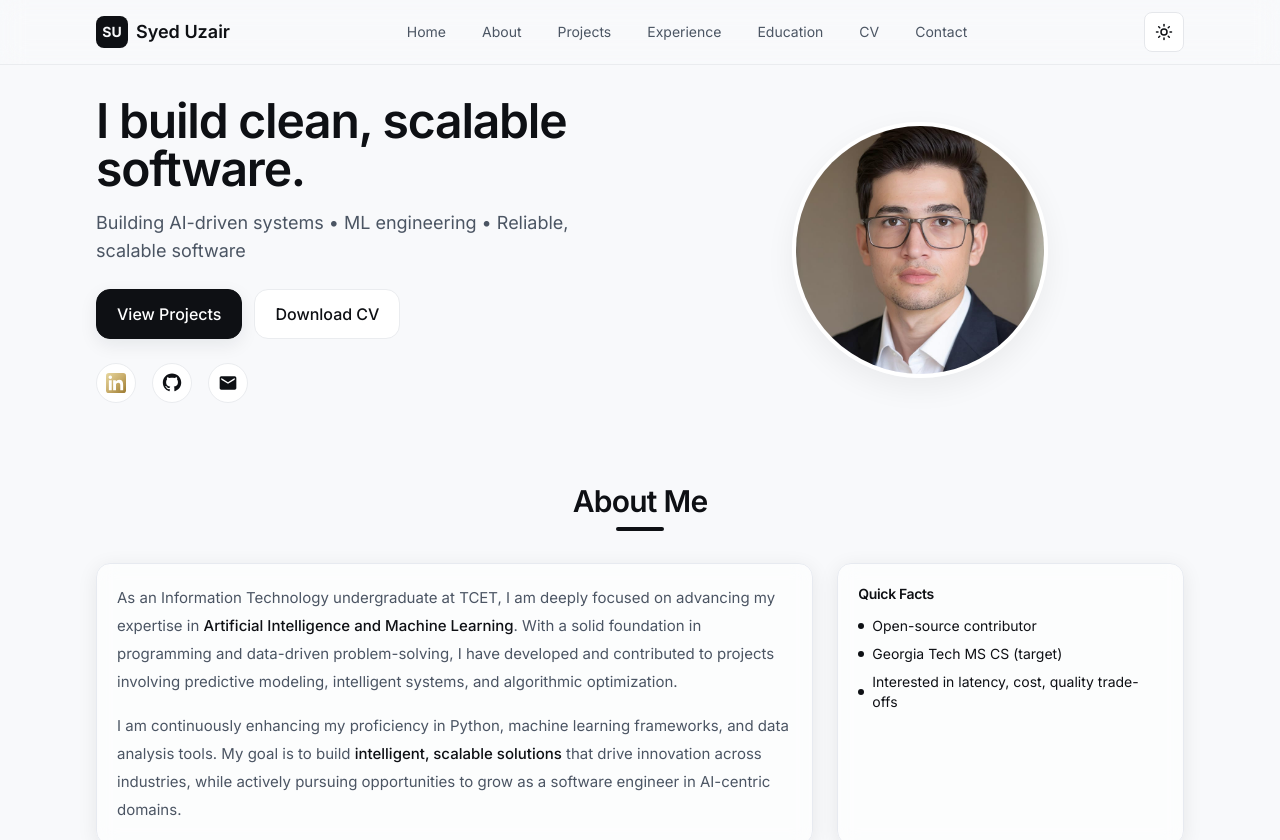
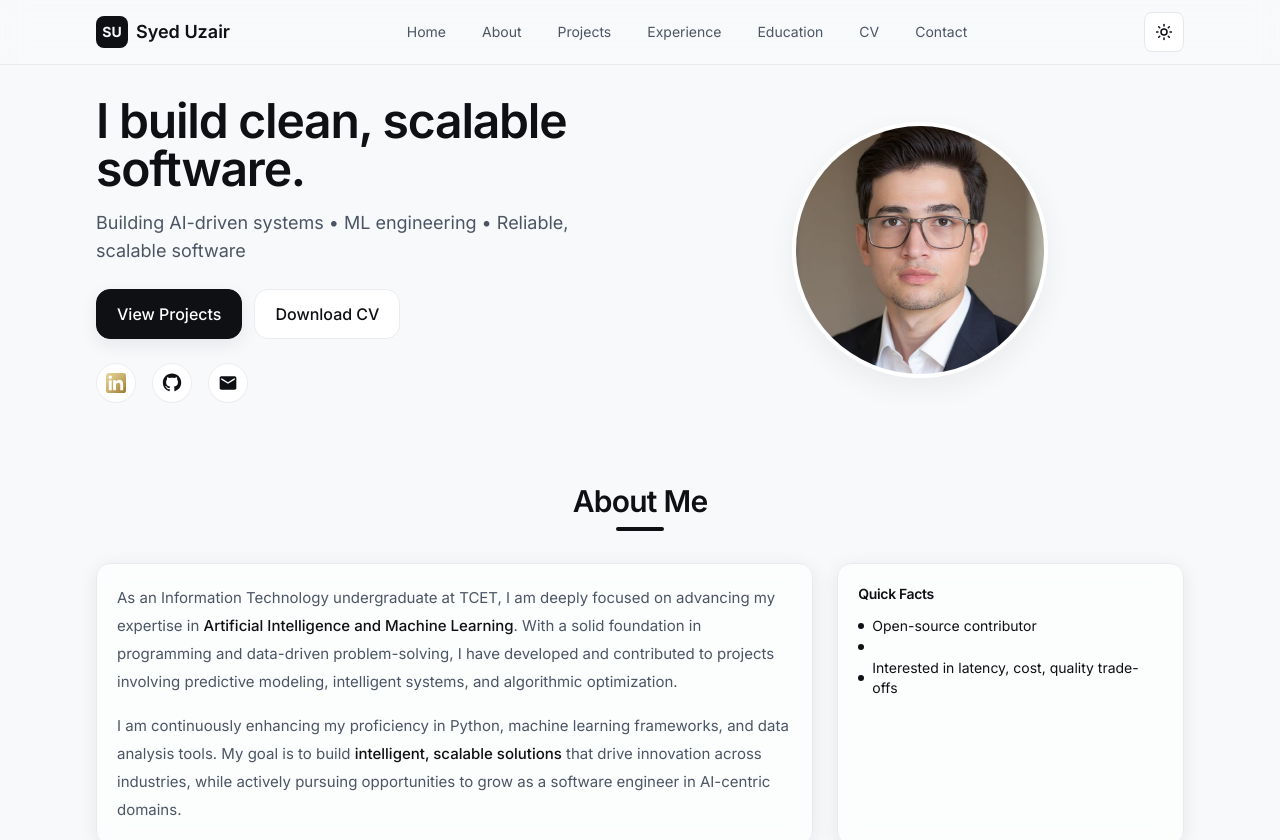
Before and after one commit to Youknowzair/portfolio, a Next.js app: page / in a window 1280 px wide. Shown: the top 840 px of the page. Built offline with nearby package versions, Linux system fonts and the light colour scheme.

Commit message:
info changes

```diff
--- a/app/page.jsx
+++ b/app/page.jsx
@@ -99,7 +99,6 @@ export default function OnePage() {
               </li>
               <li className="flex items-center gap-2">
                 <div className="w-1.5 h-1.5 bg-text rounded-full"></div>
-                Georgia Tech MS CS (target)
               </li>
               <li className="flex items-center gap-2">
                 <div className="w-1.5 h-1.5 bg-text rounded-full"></div>
```
